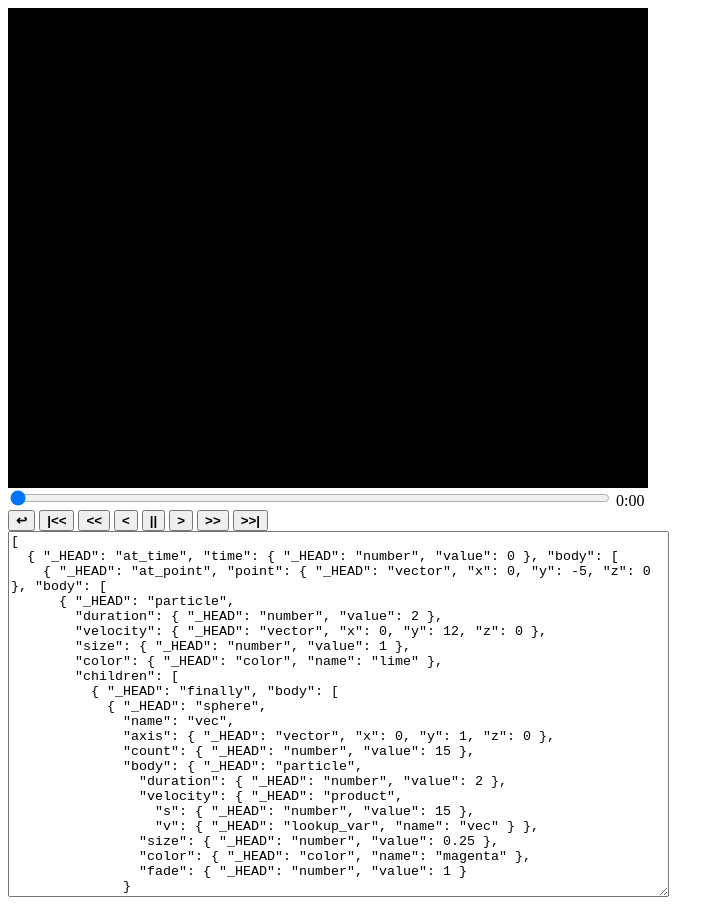
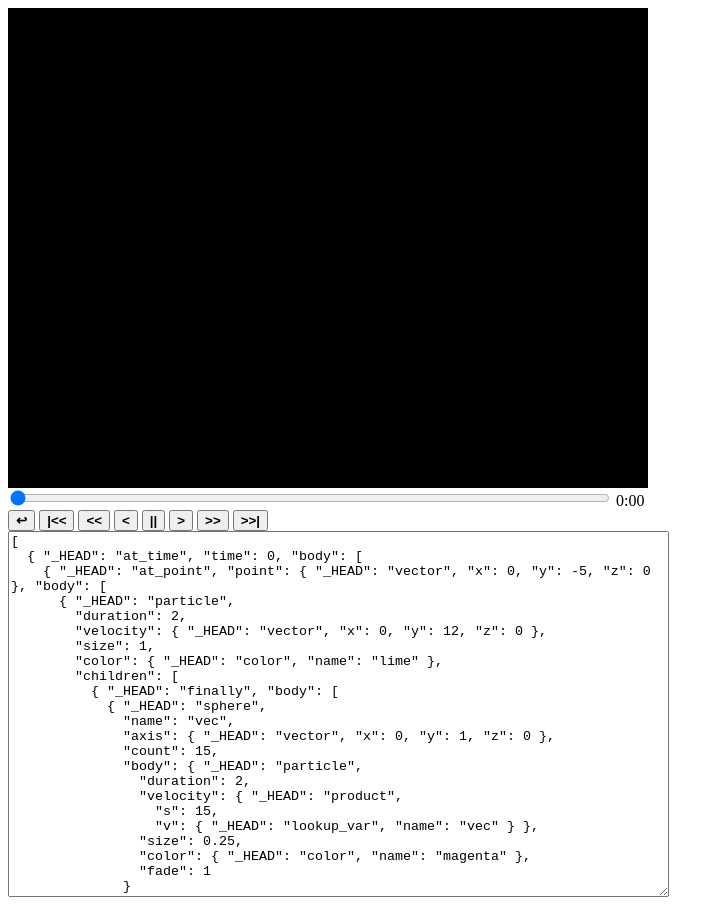
Before and after one commit to nebnamwen/fireworks, a website with bundled scripts: page fireworks.html in a window 1280 px wide. Shown: the whole page, without its empty margins (0-724 px from the left). Built offline with nearby package versions, Linux system fonts and the light colour scheme.

Commit message:
accept literal numbers

```diff
--- a/fireworks.html
+++ b/fireworks.html
@@ -26,28 +26,29 @@
       <button id="fast_button" title="fast forward">&gt;&gt;</button>
       <button id="skip_button" title="skip">&gt;&gt;|</button>
     </div>
-    <div><textarea id="fw_textarea" rows="24" cols="80">[
-  { "_HEAD": "at_time", "time": { "_HEAD": "number", "value": 0 }, "body": [
+    <div><textarea id="fw_textarea" rows="24" cols="80">
+[
+  { "_HEAD": "at_time", "time": 0, "body": [
     { "_HEAD": "at_point", "point": { "_HEAD": "vector", "x": 0, "y": -5, "z": 0 }, "body": [
       { "_HEAD": "particle",
-        "duration": { "_HEAD": "number", "value": 2 },
+        "duration": 2,
         "velocity": { "_HEAD": "vector", "x": 0, "y": 12, "z": 0 },
-        "size": { "_HEAD": "number", "value": 1 },
+        "size": 1,
         "color": { "_HEAD": "color", "name": "lime" },
         "children": [
           { "_HEAD": "finally", "body": [
             { "_HEAD": "sphere",
               "name": "vec",
               "axis": { "_HEAD": "vector", "x": 0, "y": 1, "z": 0 },
-              "count": { "_HEAD": "number", "value": 15 },
+              "count": 15,
               "body": { "_HEAD": "particle",
-                "duration": { "_HEAD": "number", "value": 2 },
+                "duration": 2,
                 "velocity": { "_HEAD": "product",
-                  "s": { "_HEAD": "number", "value": 15 },
+                  "s": 15,
                   "v": { "_HEAD": "lookup_var", "name": "vec" } },
-                "size": { "_HEAD": "number", "value": 0.25 },
+                "size": 0.25,
                 "color": { "_HEAD": "color", "name": "magenta" },
-                "fade": { "_HEAD": "number", "value": 1 }
+                "fade": 1
               }
             }
           ] }
--- a/lang.js
+++ b/lang.js
@@ -188,6 +188,9 @@ function eval_clause(expr, env) {
 }
 
 function eval_number(expr, env) {
+    if (typeof expr === "number") {
+	return expr;
+    }
     if (expr._HEAD == "number") {
 	// { _HEAD: "number", value: number (literal) }
 	return expr.value;
```
